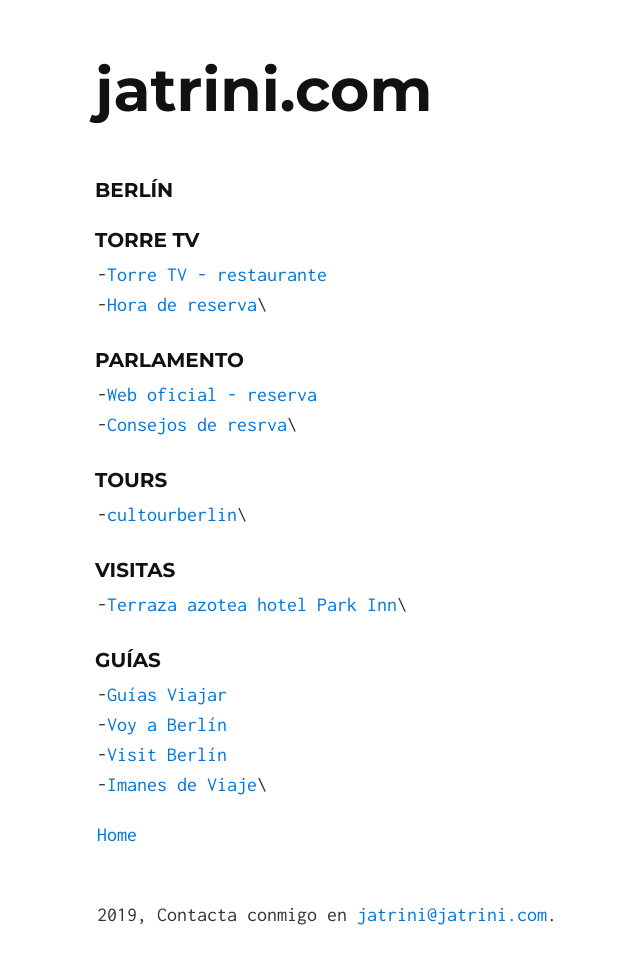
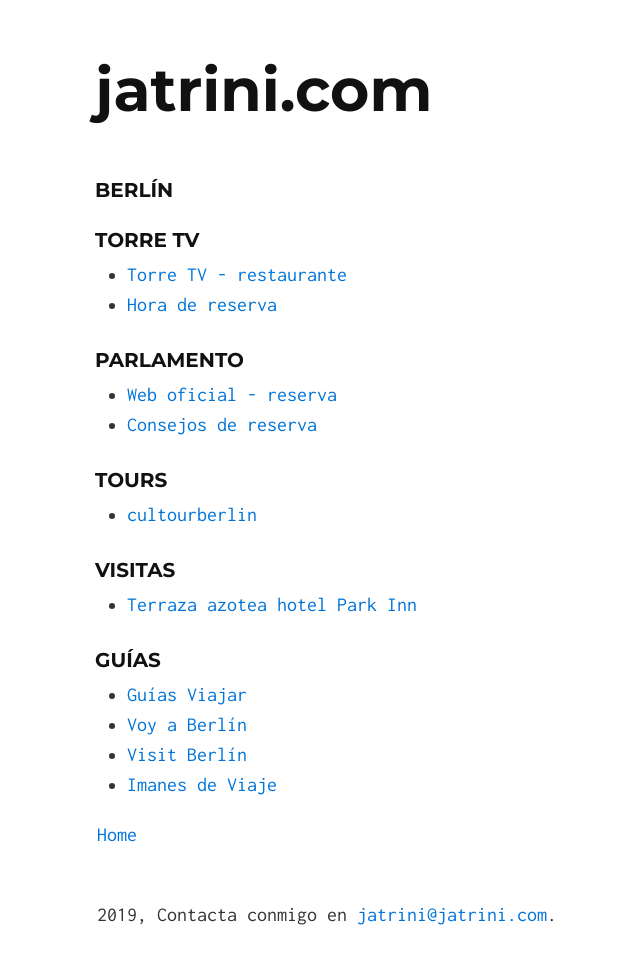
Before and after one commit to jatrini/jatrini.com, a Jekyll site: the page built from berlin.md, in a window 1280 px wide. Shown: the whole page, without its empty margins (243-883 px from the left). Built offline with Jekyll 4.4.1, drawn with Linux system fonts in a browser that asks for light colours; our own code applies the rules of GitHub Pages for plain Markdown files.

Commit message:
Update berlin.md

```diff
--- a/berlin.md
+++ b/berlin.md
@@ -1,23 +1,23 @@
 #### **BERLÍN**
 
 #### **Torre TV**
--[Torre TV - restaurante](https://tv-turm.de/es/bar-restaurante/)\
--[Hora de reserva](https://salidaypuestadelsol.com/germany/berlin_5146.html)\
+- [Torre TV - restaurante](https://tv-turm.de/es/bar-restaurante/)
+- [Hora de reserva](https://salidaypuestadelsol.com/germany/berlin_5146.html)
 
 #### **Parlamento**
--[Web oficial - reserva](https://www.bundestag.de/en/)\
--[Consejos de resrva](https://guias-viajar.com/viajes-alemania/berlin-reservar-visita-cupula-foster-reichstag/)\
+- [Web oficial - reserva](https://www.bundestag.de/en/)
+- [Consejos de reserva](https://guias-viajar.com/viajes-alemania/berlin-reservar-visita-cupula-foster-reichstag/)
 
 #### **Tours**
--[cultourberlin](http://www.cultourberlin.com/)\
+- [cultourberlin](http://www.cultourberlin.com/)
 
 #### **Visitas**
--[Terraza azotea hotel Park Inn](https://www.visitberlin.de/es/terraza-en-la-azotea-de-park-inn)\
+- [Terraza azotea hotel Park Inn](https://www.visitberlin.de/es/terraza-en-la-azotea-de-park-inn)
 
 #### **Guías**
--[Guías Viajar](https://guias-viajar.com/category/viajes-alemania/berlin-viajes-alemania/)\
--[Voy a Berlín](https://www.voyaberlin.com/)\
--[Visit Berlín](https://www.visitberlin.de/es)\
--[Imanes de Viaje](https://imanesdeviaje.com/consejos-para-viajar-a-berlin/)\
+- [Guías Viajar](https://guias-viajar.com/category/viajes-alemania/berlin-viajes-alemania/)
+- [Voy a Berlín](https://www.voyaberlin.com/)
+- [Visit Berlín](https://www.visitberlin.de/es)
+- [Imanes de Viaje](https://imanesdeviaje.com/consejos-para-viajar-a-berlin/)
 
 [Home](/)
```
